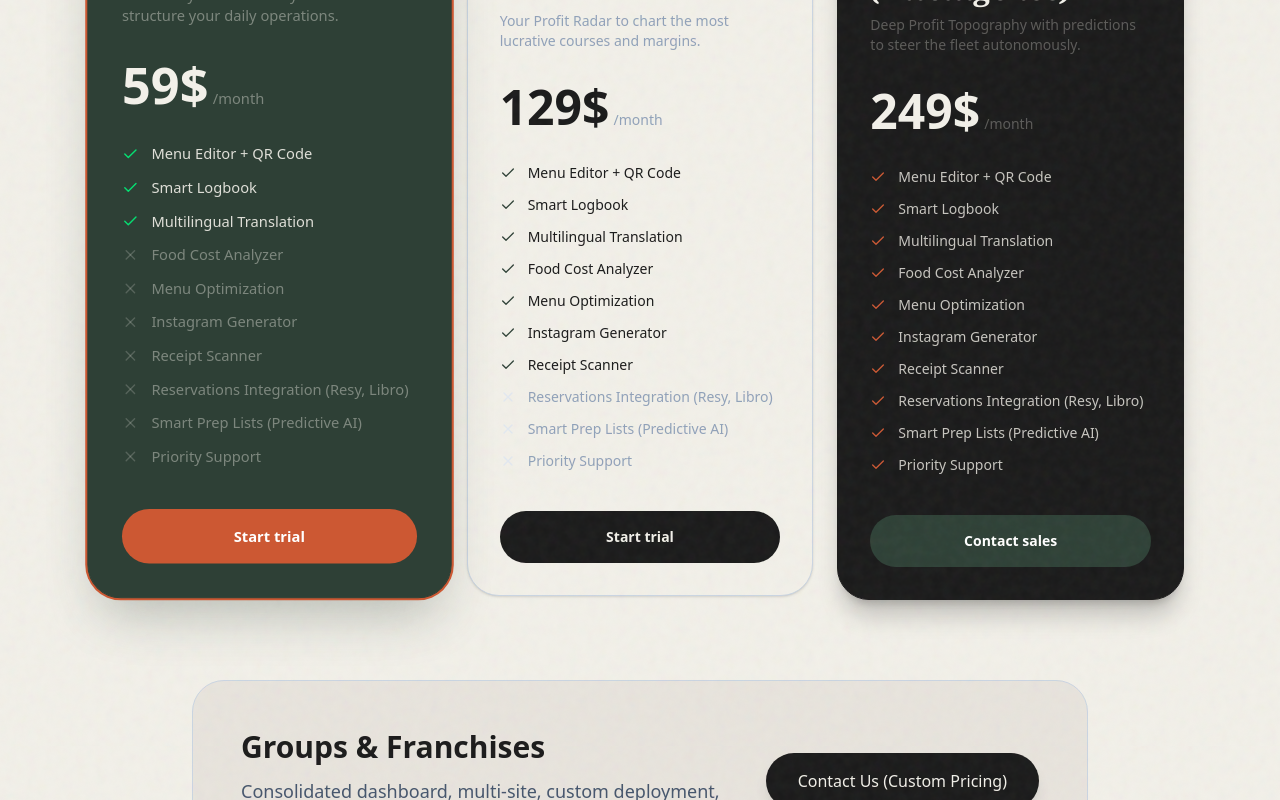
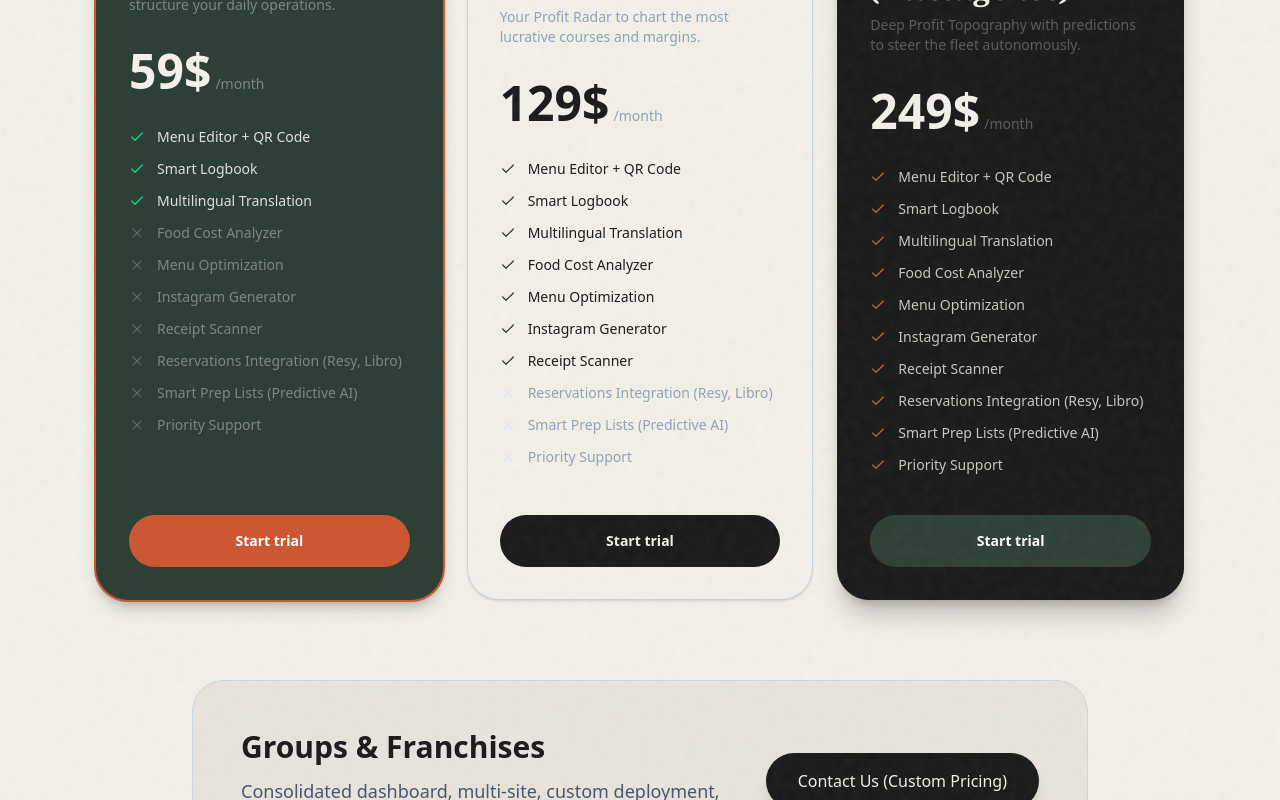
Before and after one commit to NotFormally/Rive, a Next.js app: page /en/pricing in a window 1280 px wide. Shown: the part 534-1334 px from the top of the page. Built offline with nearby package versions, Linux system fonts and the light colour scheme; no server answers.

Commit message:
feat: change Intelligence tier CTA to allow direct subscription checkout

```diff
--- a/src/app/[locale]/pricing/page.tsx
+++ b/src/app/[locale]/pricing/page.tsx
@@ -35,7 +35,7 @@ export default function PricingPage() {
       dimIconColor: "text-[#F2F0E9]/20",
       dimTextColor: "text-[#F2F0E9]/40",
       featureTextColor: "text-[#F2F0E9]/90",
-      presentationClasses: "md:scale-[1.05] z-10 shadow-2xl shadow-[#2E4036]/30 ring-2 ring-[#CC5833]",
+      presentationClasses: "z-10 shadow-lg shadow-[#2E4036]/30 ring-2 ring-[#CC5833]",
       isTrial: true,
     },
     {
@@ -88,7 +88,7 @@ export default function PricingPage() {
         { name: t('feature_preplists'), included: true },
         { name: t('feature_support'), included: true },
       ],
-      cta: t('cta_contact'),
+      cta: t('cta_trial'),
       color: "bg-[#1A1A1A]",
       textColor: "text-[#F2F0E9]",
       borderColor: "border-[#1A1A1A]",
@@ -128,18 +128,18 @@ export default function PricingPage() {
 
       {/* Pricing Grid */}
       <div className="max-w-screen-xl mx-auto px-8 md:px-24 pb-32">
-        <div className="grid grid-cols-1 md:grid-cols-3 gap-8 md:gap-6 items-center">
+        <div className="grid grid-cols-1 md:grid-cols-3 gap-8 md:gap-6 items-stretch">
           {tiers.map((tier) => (
             <div
               key={tier.name}
-              className={`${tier.color} ${tier.textColor} rounded-[2rem] p-8 border ${tier.borderColor} relative flex flex-col ${tier.presentationClasses} hover:-translate-y-2 transition-transform duration-500`}
+              className={`${tier.color} ${tier.textColor} rounded-[2rem] p-8 border ${tier.borderColor} relative flex flex-col h-full ${tier.presentationClasses} transition-colors duration-300`}
             >
               <div className="absolute -top-4 left-1/2 -translate-x-1/2 bg-black/10 backdrop-blur-md text-inherit border border-current/10 text-xs font-bold uppercase tracking-wider px-4 py-1.5 rounded-full whitespace-nowrap overflow-hidden">
                  <span className="opacity-90">{tier.badge}</span>
               </div>
 
               <div className="mb-8 pt-4">
-                <div className="text-4xl mb-4 transform hover:scale-110 transition-transform origin-left">{tier.emoji}</div>
+                <div className="text-4xl mb-4">{tier.emoji}</div>
                 <h2 className={`font-jakarta font-bold text-2xl mb-2 ${tier.name === t('tier_intelligence_name') ? 'font-serif italic text-3xl' : ''}`}>{tier.name}</h2>
                 <p className={`font-outfit text-sm ${tier.dimTextColor}`}>
                   {tier.description}
```
